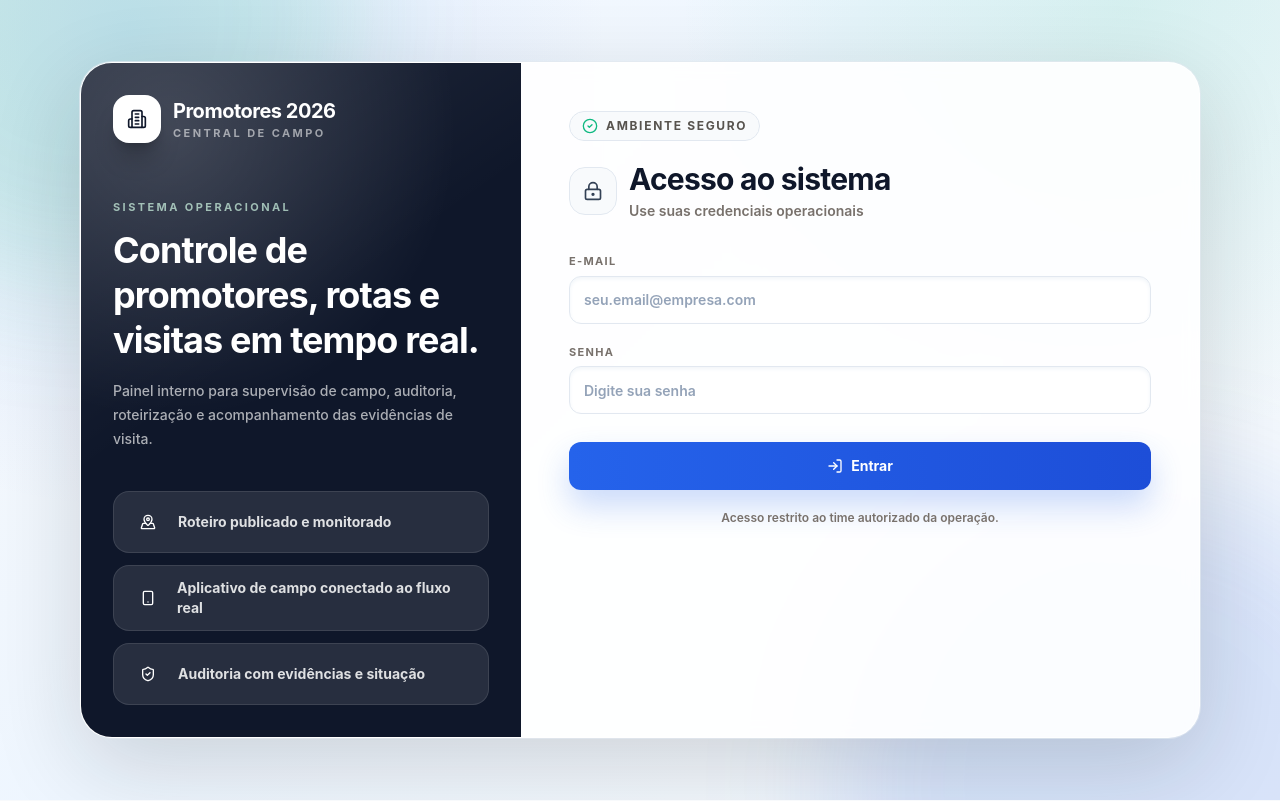
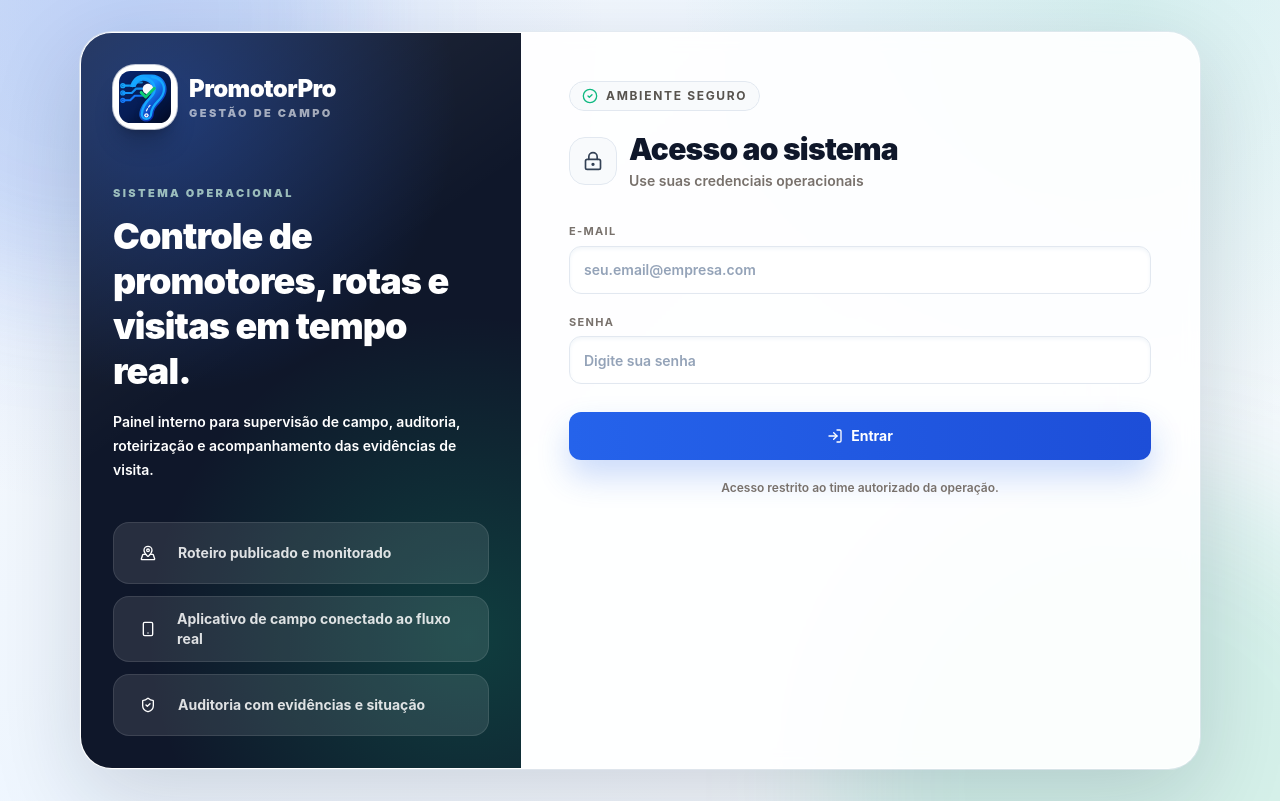
Before and after one commit to MarceloBaena/PROMOTORES_2026, a React (Vite) app in the folder apps/web/: page / in a window 1280 px wide. Built offline with nearby package versions, Linux system fonts and the light colour scheme; no server answers.

Commit message:
padroniza logo na tela de login

```diff
--- a/apps/web/src/pages/Login.tsx
+++ b/apps/web/src/pages/Login.tsx
@@ -1,5 +1,5 @@
 import { FormEvent, useState } from "react";
-import { Building2, CheckCircle2, LockKeyhole, LogIn, MapPinned, ShieldCheck, Smartphone } from "lucide-react";
+import { CheckCircle2, LockKeyhole, LogIn, MapPinned, ShieldCheck, Smartphone } from "lucide-react";
 import { useAuth } from "../context/AuthContext";
 
 const loginFeatures = [
@@ -7,6 +7,28 @@ const loginFeatures = [
   { icon: Smartphone, label: "Aplicativo de campo conectado ao fluxo real" },
   { icon: ShieldCheck, label: "Auditoria com evidências e situação" }
 ] as const;
+
+function PromotorProLogo({ compact = false, dark = false }: { compact?: boolean; dark?: boolean }) {
+  return (
+    <div className="flex items-center gap-3">
+      <div
+        className={`grid shrink-0 place-items-center overflow-hidden bg-white shadow-xl ring-1 ring-white/70 ${
+          compact ? "h-12 w-12 rounded-2xl" : "h-16 w-16 rounded-[1.4rem]"
+        } ${dark ? "shadow-slate-900/10" : "shadow-black/20"}`}
+      >
+        <img src="/promotorpro-icon.svg" alt="PromotorPro" className="h-full w-full object-cover" />
+      </div>
+      <div>
+        <div className={`${compact ? "text-lg" : "text-2xl"} font-display font-black tracking-tight ${dark ? "text-ink" : "text-white"}`}>
+          PromotorPro
+        </div>
+        <div className={`text-[11px] font-black uppercase tracking-[0.22em] ${dark ? "text-slateText" : "text-white/60"}`}>
+          Gestão de campo
+        </div>
+      </div>
+    </div>
+  );
+}
 
 export function Login() {
   const { login, apiMessage } = useAuth();
@@ -31,31 +53,26 @@ export function Login() {
 
   return (
     <main className="relative grid min-h-screen overflow-hidden px-4 py-8 text-ink">
-      <div className="pointer-events-none absolute left-[-12rem] top-[-16rem] h-[34rem] w-[34rem] rounded-full bg-moss/15 blur-3xl" />
-      <div className="pointer-events-none absolute bottom-[-18rem] right-[-10rem] h-[38rem] w-[38rem] rounded-full bg-steel/15 blur-3xl" />
+      <div className="pointer-events-none absolute left-[-12rem] top-[-16rem] h-[34rem] w-[34rem] rounded-full bg-brand/15 blur-3xl" />
+      <div className="pointer-events-none absolute bottom-[-18rem] right-[-10rem] h-[38rem] w-[38rem] rounded-full bg-execution/15 blur-3xl" />
+
       <div className="relative mx-auto flex w-full max-w-[1120px] items-center justify-center">
-        <div className="grid w-full overflow-hidden rounded-[2rem] border border-white/75 bg-white/90 shadow-[0_28px_90px_rgba(17,25,23,0.16)] ring-1 ring-line/70 backdrop-blur lg:grid-cols-[440px_minmax(0,1fr)]">
-          <aside className="relative hidden overflow-hidden bg-forest p-8 text-white lg:block">
-            <div className="absolute inset-0 bg-[radial-gradient(circle_at_20%_10%,rgba(255,255,255,0.16),transparent_18rem),linear-gradient(145deg,rgba(255,255,255,0.09),transparent_42%)]" />
+        <div className="grid w-full overflow-hidden rounded-[2rem] border border-white/75 bg-white/90 shadow-[0_28px_90px_rgba(15,23,42,0.16)] ring-1 ring-line/70 backdrop-blur lg:grid-cols-[440px_minmax(0,1fr)]">
+          <aside className="relative hidden overflow-hidden bg-navy p-8 text-white lg:block">
+            <div className="absolute inset-0 bg-[radial-gradient(circle_at_20%_10%,rgba(37,99,235,0.35),transparent_18rem),radial-gradient(circle_at_88%_82%,rgba(16,185,129,0.24),transparent_20rem),linear-gradient(145deg,rgba(255,255,255,0.10),transparent_42%)]" />
             <div className="relative">
-            <div className="flex items-center gap-3">
-              <div className="grid h-12 w-12 place-items-center rounded-2xl bg-white text-forest shadow-xl shadow-black/20">
-                <Building2 className="h-5 w-5" />
-              </div>
-              <div>
-                <div className="font-display text-xl font-bold tracking-tight">Promotores 2026</div>
-                <div className="text-[11px] font-bold uppercase tracking-[0.22em] text-white/55">Central de campo</div>
-              </div>
-            </div>
+              <PromotorProLogo />
+
               <div className="mt-14">
-              <p className="text-[11px] font-bold uppercase tracking-[0.22em] text-emerald-100/70">Sistema operacional</p>
-              <h1 className="mt-3 font-display text-4xl font-bold leading-tight tracking-tight">
+                <p className="text-[11px] font-black uppercase tracking-[0.22em] text-emerald-100/70">Sistema operacional</p>
+                <h1 className="mt-3 font-display text-4xl font-black leading-tight tracking-tight">
                   Controle de promotores, rotas e visitas em tempo real.
                 </h1>
-              <p className="mt-4 max-w-sm text-sm font-medium leading-6 text-white/65">
+                <p className="mt-4 max-w-sm text-sm font-semibold leading-6 text-white/68">
                   Painel interno para supervisão de campo, auditoria, roteirização e acompanhamento das evidências de visita.
                 </p>
               </div>
+
               <div className="mt-10 grid gap-3">
                 {loginFeatures.map(({ icon: Icon, label }) => (
                   <div key={label} className="flex items-center gap-3 rounded-2xl border border-white/10 bg-white/10 px-4 py-3">
@@ -70,27 +87,22 @@ export function Login() {
           </aside>
 
           <form onSubmit={onSubmit} className="p-6 sm:p-9 lg:p-12">
-            <div className="mb-6 flex items-center gap-3 lg:hidden">
-              <div className="grid h-11 w-11 place-items-center rounded-2xl bg-forest text-white">
-                <Building2 className="h-5 w-5" />
-              </div>
-              <div>
-                <h1 className="font-display text-lg font-bold">Promotores 2026</h1>
-                <p className="text-[11px] font-bold uppercase tracking-[0.16em] text-stone-500">Central</p>
-              </div>
+            <div className="mb-6 lg:hidden">
+              <PromotorProLogo compact dark />
             </div>
 
             <div className="mb-8">
               <div className="mb-5 inline-flex items-center gap-2 rounded-full border border-line bg-field px-3 py-1.5 text-xs font-bold uppercase tracking-[0.14em] text-stone-600">
-                <CheckCircle2 className="h-4 w-4 text-moss" />
+                <CheckCircle2 className="h-4 w-4 text-execution" />
                 Ambiente seguro
               </div>
+
               <div className="flex items-center gap-3">
                 <div className="grid h-12 w-12 place-items-center rounded-2xl border border-line bg-field text-graphite">
                   <LockKeyhole className="h-5 w-5" />
                 </div>
                 <div>
-                <h2 className="font-display text-3xl font-bold tracking-tight">Acesso ao sistema</h2>
+                  <h2 className="font-display text-3xl font-black tracking-tight">Acesso ao sistema</h2>
                   <p className="mt-1 text-sm font-semibold text-stone-500">Use suas credenciais operacionais</p>
                 </div>
               </div>
@@ -128,6 +140,7 @@ export function Login() {
               <LogIn className="h-4 w-4" />
               {loading ? "Entrando..." : "Entrar"}
             </button>
+
             <p className="mt-5 text-center text-xs font-semibold text-stone-500">
               Acesso restrito ao time autorizado da operação.
             </p>
```
Lines whose indentation alone changed are shown as unchanged.
